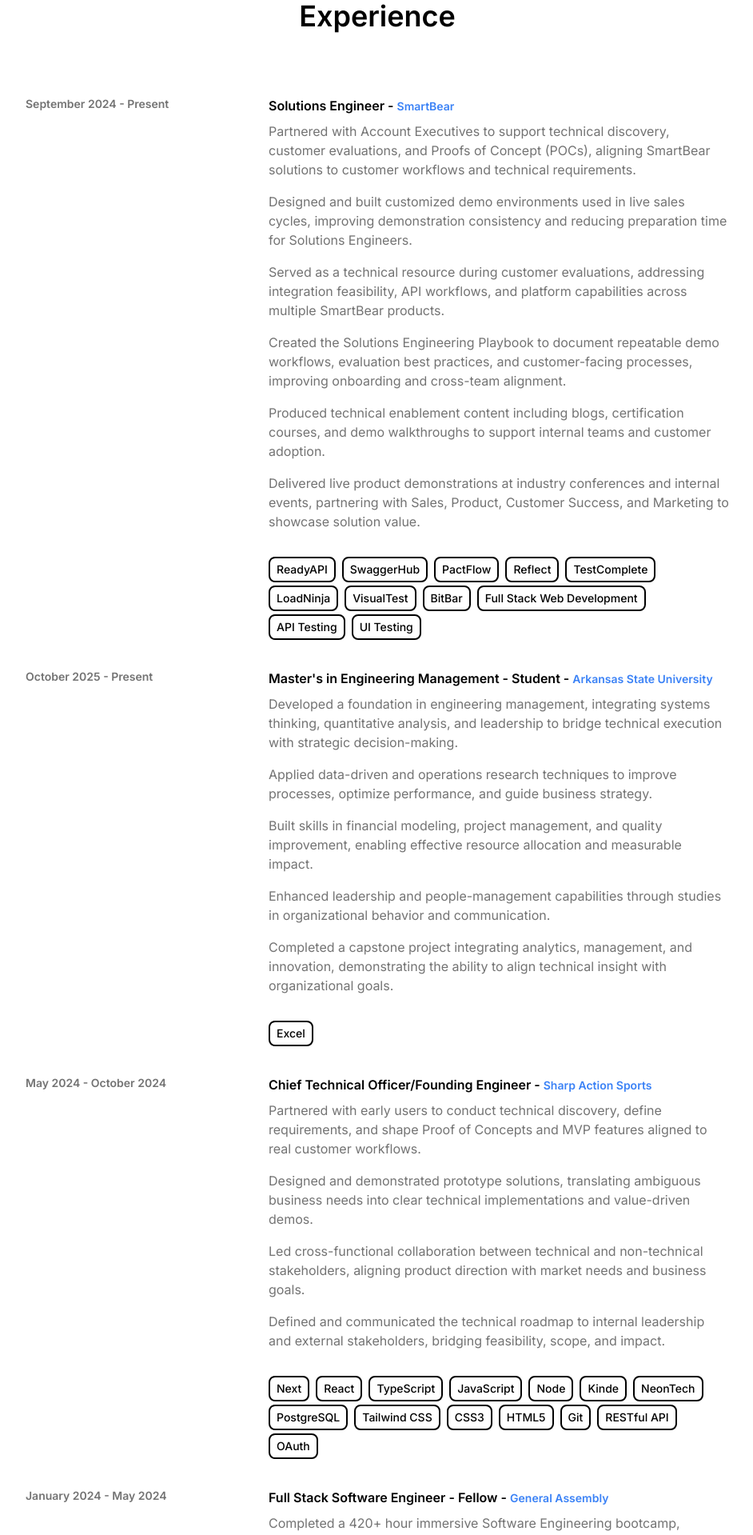
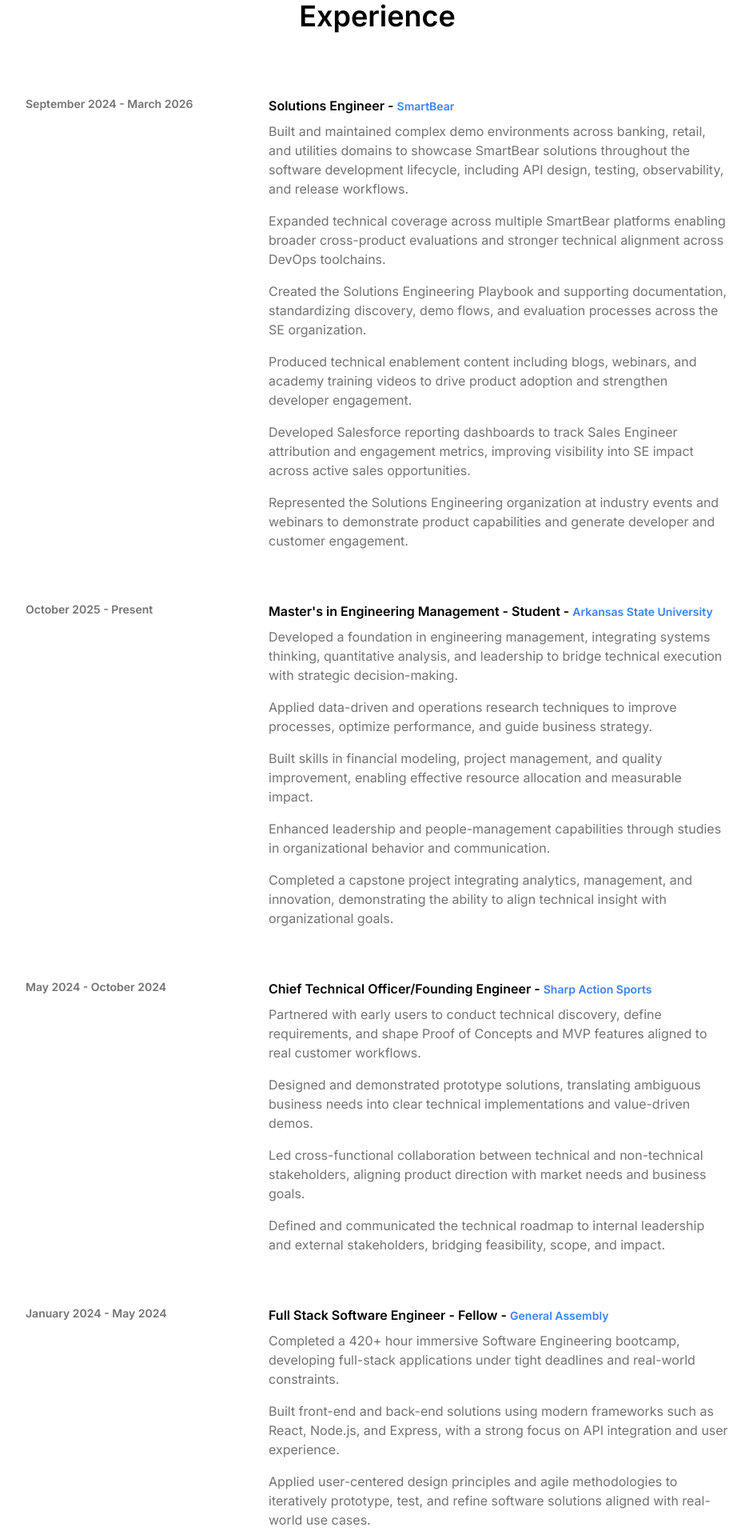
Before and after one commit to nickldimartino/portfolio, a React (Vite) app: page / in a window 1280 px wide. Shown: the part 2020-3939 px from the top of the page at 80% size, without its empty margins (168-1110 px from the left). Built offline with nearby package versions, Linux system fonts and the light colour scheme.

Commit message:
Post SmartBear Prep

```diff
--- a/src/constants/index.js
+++ b/src/constants/index.js
@@ -40,7 +40,7 @@
 Solutions Engineer and military veteran with a strong foundation in software development and SaaS platforms. Experienced leading technical
 discovery, delivering tailored demos and Proofs of Concept (POCs), and supporting complex customer evaluations in partnership with Sales,
 Product, Marketing, and Engineering. Skilled at translating complex systems, integrations, and workflows into clear, outcome-driven narratives
-that accelerate adoption and technical decision-making. `;
+that accelerate adoption and technical decision-making.`;
 
 export const ABOUT_TEXT = `
 Solutions Engineer at SmartBear with a strong foundation in software engineering and a focus on pre-sales and customer-facing technical work. My background spans embedded systems at General Dynamics, full-stack web development through General Assembly, and technical mentorship in the U.S. Air Force.
@@ -98,31 +98,19 @@
 
 export const EXPERIENCES = [
   {
-    year: "September 2024 - Present",
+    year: "September 2024 - March 2026",
     role: "Solutions Engineer",
     company: "SmartBear",
     companyWebsite: "https://www.linkedin.com/company/smartbear/posts/?feedView=all",
     description: [
-      `Partnered with Account Executives to support technical discovery, customer evaluations, and Proofs of Concept (POCs), aligning SmartBear solutions to customer workflows and technical requirements.`,
-      `Designed and built customized demo environments used in live sales cycles, improving demonstration consistency and reducing preparation time for Solutions Engineers.`,
-      `Served as a technical resource during customer evaluations, addressing integration feasibility, API workflows, and platform capabilities across multiple SmartBear products.`,
-      `Created the Solutions Engineering Playbook to document repeatable demo workflows, evaluation best practices, and customer-facing processes, improving onboarding and cross-team alignment.`,
-      `Produced technical enablement content including blogs, certification courses, and demo walkthroughs to support internal teams and customer adoption.`,
-      `Delivered live product demonstrations at industry conferences and internal events, partnering with Sales, Product, Customer Success, and Marketing to showcase solution value.`
+      `Built and maintained complex demo environments across banking, retail, and utilities domains to showcase SmartBear solutions throughout the software development lifecycle, including API design, testing, observability, and release workflows.`,
+      `Expanded technical coverage across multiple SmartBear platforms enabling broader cross-product evaluations and stronger technical alignment across DevOps toolchains.`,
+      `Created the Solutions Engineering Playbook and supporting documentation, standardizing discovery, demo flows, and evaluation processes across the SE organization.`,
+      `Produced technical enablement content including blogs, webinars, and academy training videos to drive product adoption and strengthen developer engagement.`,
+      `Developed Salesforce reporting dashboards to track Sales Engineer attribution and engagement metrics, improving visibility into SE impact across active sales opportunities.`,
+      `Represented the Solutions Engineering organization at industry events and webinars to demonstrate product capabilities and generate developer and customer engagement.`
     ],
-    technologies: [
-      "ReadyAPI",
-      "SwaggerHub",
-      "PactFlow",
-      "Reflect",
-      "TestComplete",
-      "LoadNinja",
-      "VisualTest",
-      "BitBar",
-      "Full Stack Web Development",
-      "API Testing",
-      "UI Testing"
-    ],
+    technologies: [],
   },
   {
     year: "October 2025 - Present",
@@ -136,9 +124,7 @@
       `Enhanced leadership and people-management capabilities through studies in organizational behavior and communication.`,
       `Completed a capstone project integrating analytics, management, and innovation, demonstrating the ability to align technical insight with organizational goals.`
     ],
-    technologies: [
-      "Excel"
-    ],
+    technologies: [],
   },
   {
     year: "May 2024 - October 2024",
@@ -151,22 +137,7 @@
       `Led cross-functional collaboration between technical and non-technical stakeholders, aligning product direction with market needs and business goals.`,
       `Defined and communicated the technical roadmap to internal leadership and external stakeholders, bridging feasibility, scope, and impact.`
     ],
-    technologies: [
-      "Next",
-      "React",
-      "TypeScript",
-      "JavaScript",
-      "Node",
-      "Kinde",
-      "NeonTech",
-      "PostgreSQL",
-      "Tailwind CSS",
-      "CSS3",
-      "HTML5",
-      "Git",
-      "RESTful API",
-      "OAuth",
-    ],
+    technologies: [],
   },
   {
     year: "January 2024 - May 2024",
@@ -181,25 +152,7 @@
       `Led and contributed to collaborative team projects through pair programming, code reviews, and live demos, clearly communicating complex technical concepts to diverse audiences.`,
       `Developed portfolio-ready applications demonstrating technical proficiency, adaptability, and customer-focused solution development.`
     ],
-    technologies: [
-      "React",
-      "TypeScript",
-      "JavaScript",
-      "Node",
-      "Jest",
-      "MongoDB",
-      "Mongoose",
-      "Express",
-      "Tailwind CSS",
-      "CSS3",
-      "HTML5",
-      "EJS",
-      "Git",
-      "Python",
-      "RESTful API",
-      "OAuth",
-      "Postman",
-    ],
+    technologies: [],
   },
   {
     year: "December 2021 - December 2023",
@@ -207,12 +160,11 @@
     company: "General Dynamics Missions Systems",
     companyWebsite: "https://gdmissionsystems.com/",
     description: [
-      `Contributed to feature development in C++ for real-time, mission-critical embedded systems, maintaining stability and backward compatibility in regulated environments.`,
-      `Created standardized troubleshooting and procedural documentation, reducing onboarding time and improving cross-team knowledge transfer.`,
-      `Mentored six junior engineers on complex system concepts and internal workflows, accelerating technical ramp-up and delivery.`,
-      `Participated in Agile ceremonies and delivered across five major projects using CI/CD and test-driven development practices.`
+      `Contributed to systems architecture and C++ feature development for real-time, mission-critical embedded platforms in regulated defense environments, ensuring long-term stability and backward compatibility.`,
+      `Standardized troubleshooting and procedural documentation, reducing onboarding friction and improving cross-team knowledge transfer for complex embedded systems.`,
+      `Mentored six junior engineers on complex system architecture and internal workflows, accelerating ramp-up and improving delivery consistency across five concurrent projects.`
     ],
-    technologies: ["C++", "IBM Rhapsody", "IBM ClearCase", "Linux"],
+    technologies: [],
   },
   {
     year: "May 2019 - September 2019",
@@ -220,13 +172,13 @@
     company: "Wilcox Industries",
     companyWebsite: "https://wilcoxind.com/",
     description: [
-      `Collaborated on a cross-functional team of four to develop a software prototype demonstrating the feasibility of a new research initiative, enabling continued development beyond the internship.`,
-      `Designed and implemented a custom Android UI/UX using Android Studio, Java, and Kotlin, supporting seamless Bluetooth and USB connectivity with an external camera.`,
-      `Contributed to full-stack development efforts across front-end interfaces, backend logic, and database integration in a production-adjacent environment.`,
-      `Partnered with senior engineers to solve complex technical challenges and iterate on feature designs based on user needs and hardware interaction constraints.`,
-      `Communicated technical findings and development progress to stakeholders, building early experience in product validation, technical storytelling, and customer-facing communication.`
+      `Collaborated on a cross-functional team of four to develop a software prototype demonstrating the feasibility of an innovative research initiative, paving the way for continued development post-internship.`,
+      `Designed and implemented a custom Android UI/UX interface using Android Studio, Java, Kotlin, CSS, and HTML, enabling seamless Bluetooth and USB connectivity with an external camera.`,
+      `Gained full-stack development experience by contributing to front-end interfaces, backend logic, and database integration in a production-adjacent environment.`,
+      `Partnered with senior engineers to solve complex technical problems and iterate on feature designs based on user needs and hardware interaction constraints.`,
+      `Practiced communicating technical findings and development progress to stakeholders, honing early-stage product validation and storytelling skills useful in customer-facing roles.`
     ],
-    technologies: ["Java", "Kotlin", "Android Studio", "HTML", "CSS"],
+    technologies: [],
   },
   {
     year: "August 2016 - August 2022",
@@ -234,23 +186,11 @@
     company: "US Air National Guard",
     companyWebsite: "https://www.104fw.ang.af.mil/",
     description: [
-      `Provided hands-on mentorship and training to junior technicians in the maintenance and repair of F-15 fighter jets, fostering precision, accountability, and technical rigor.`,
-      `Completed Air Force Basic Training and a six-year enlistment, earning Veteran status and demonstrating long-term commitment, discipline, and resilience.`,
-      `Maintained detailed technical documentation of maintenance procedures and system histories in alignment with strict compliance and regulatory standards.`,
-      `Operated in high-stakes, fast-paced environments where adaptability and clear communication were critical to mission success, skills directly transferable to customer-facing technical roles.`,
-      `Adhered to and enforced rigorous safety protocols and regulatory requirements, ensuring operational readiness and system reliability.`
+      `Mentored junior technicians maintaining F-15 fighter aircraft to sustain operational readiness in high-reliability mission environments.`,
+      `Maintained precision technical documentation aligned with strict regulatory and safety standards, ensuring inspection compliance.`,
+      `Completed Air Force Basic Training and fulfilled a six-year enlistment, demonstrating discipline, accountability, and sustained performance.`
     ],
-    technologies: [
-      "Soft Skills",
-      "Tough Skin",
-      "Emotional Intelligence",
-      "Leadership",
-      "Self-Awareness",
-      "Time Management",
-      "Stress Management",
-      "Patience",
-      "Communication",
-    ],
+    technologies: [],
   },
   {
     year: "August 2016 - August 2021",
@@ -264,14 +204,7 @@
       `Worked in team-based design and development environments, strengthening collaboration, communication, and project planning skills.`,
       `Participated in extracurricular organizations including Theta Chi Fraternity and Big Brother Big Sister, demonstrating leadership, mentorship, and community engagement.`
     ],
-    technologies: [
-      "Software Development",
-      "Algorithms",
-      "Data Structures",
-      "Object-Oriented Programming",
-      "Security Engineering",
-      "Presentation Skills",
-    ],
+    technologies: [],
   },
 ];
 
```
